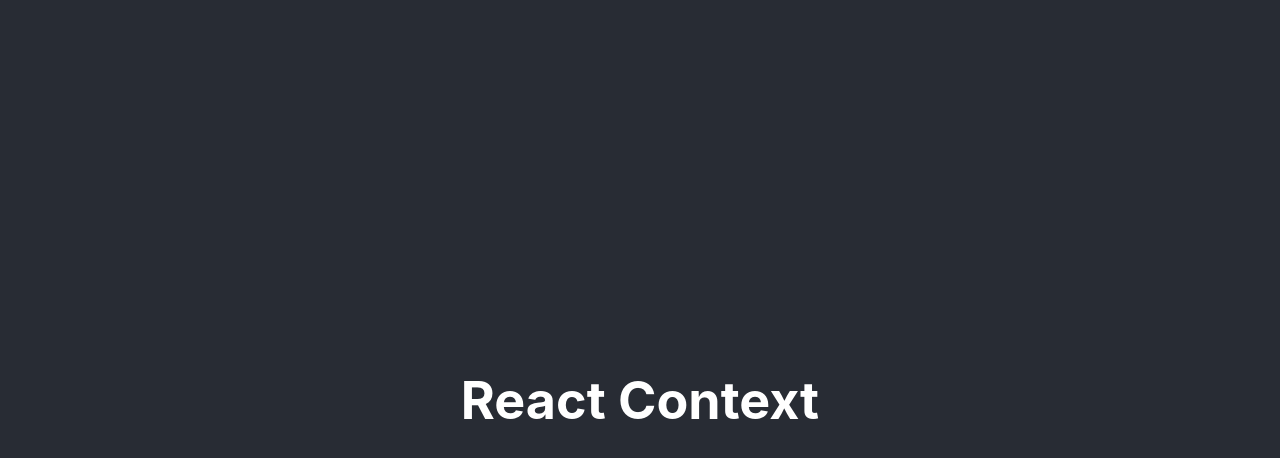
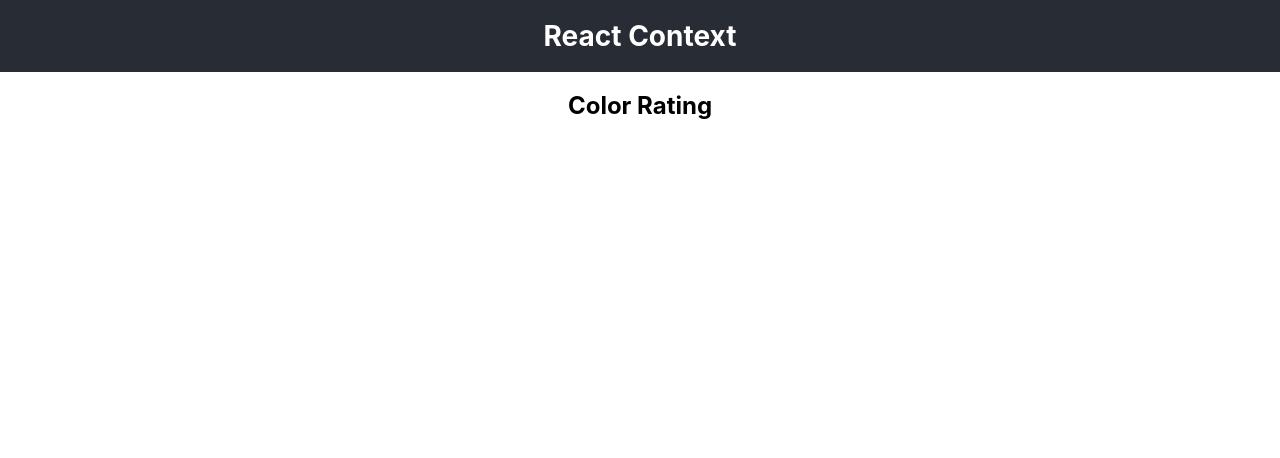
Before and after one commit to mikaeileghbal/color-rating, a React (Create React App) app: page / in a window 1280 px wide. Shown: the top 458 px of the page. Built offline with nearby package versions, Linux system fonts and the light colour scheme.

Commit message:
Add develope branch and modify readme

```diff
--- a/src/App.css
+++ b/src/App.css
@@ -15,12 +15,11 @@
 
 .App-header {
   background-color: #282c34;
-  min-height: 100vh;
   display: flex;
   flex-direction: column;
   align-items: center;
   justify-content: center;
-  font-size: calc(10px + 2vmin);
+  font-size: calc(10px + 0.5vmin);
   color: white;
 }
 
--- a/src/App.js
+++ b/src/App.js
@@ -8,6 +8,9 @@ function App() {
         <header className="App-header">
           <h1>React Context</h1>
         </header>
+        <main>
+          <h2>Color Rating</h2>
+        </main>
       </div>
     </ColorProvider>
   );
```
Also changed, not shown: 1 other file (tests, documents, lock files or other folders).
